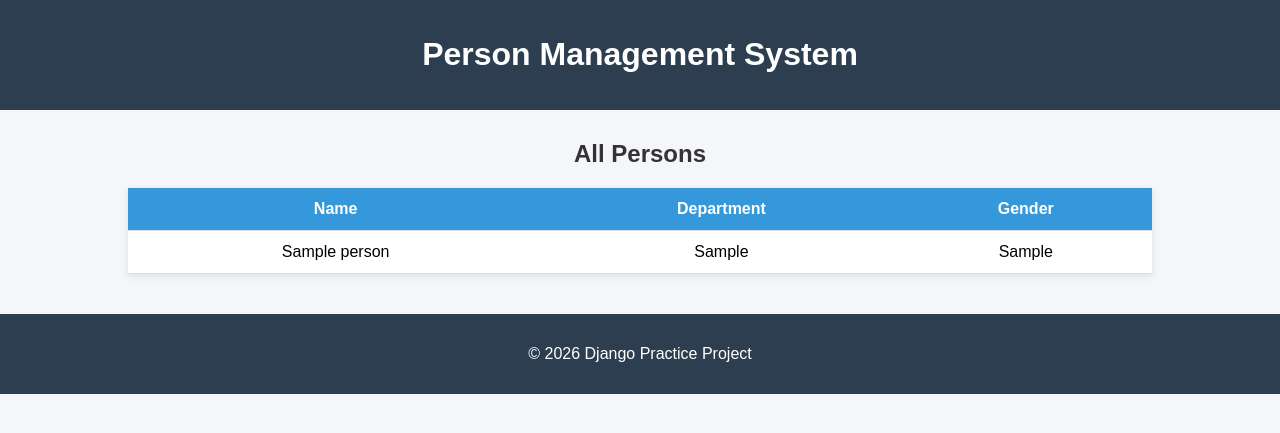
After one commit to abdulrehman538/Amperor-intern, a Django app: page /about/ in a window 1280 px wide. The commit adds this page. Shown: the top 433 px of the page. Run offline with Django 5.2, Linux system fonts and the light colour scheme; tables that the repository leaves empty hold one stand-in row (values such as "Sample post").

Commit message:
my day 8

```diff
--- /dev/null
+++ b/myapp/templates/about.html
@@ -0,0 +1,108 @@
+<!DOCTYPE html>
+<html lang="en">
+<head>
+    <meta charset="UTF-8">
+    <meta name="viewport" content="width=device-width, initial-scale=1.0">
+    <title>Person Management</title>
+
+    <style>
+    body {
+        font-family: Arial, sans-serif;
+        background-color: #f4f6f9;
+        margin: 0;
+        padding: 0;
+    }
+
+    header {
+        background-color: #2c3e50;
+        color: white;
+        padding: 15px;
+        text-align: center;
+    }
+
+    .container {
+        width: 80%;
+        margin: 30px auto;
+    }
+
+    h2 {
+        text-align: center;
+        color: #333;
+    }
+
+    table {
+        width: 100%;
+        border-collapse: collapse;
+        background: white;
+        box-shadow: 0 2px 8px rgba(0, 0, 0, 0.1);
+    }
+
+    table th,
+    table td {
+        padding: 12px;
+        text-align: center;
+        border-bottom: 1px solid #ddd;
+    }
+
+    table th {
+        background-color: #3498db;
+        color: white;
+    }
+
+    tr:hover {
+        background-color: #f1f1f1;
+    }
+
+    .empty {
+        text-align: center;
+        padding: 20px;
+        color: #888;
+    }
+
+    footer {
+        text-align: center;
+        padding: 15px;
+        margin-top: 40px;
+        background-color: #2c3e50;
+        color: white;
+    }
+    </style>
+</head>
+<body>
+
+<header>
+    <h1>Person Management System</h1>
+</header>
+
+<div class="container">
+    <h2>All Persons</h2>
+
+    <table>
+        <tr>
+            <th>Name</th>
+            <th>Department</th>
+            <th>Gender</th>
+        </tr>
+
+        {% if people %}
+            {% for person in people %}
+            <tr>
+                <td>{{ person.name }}</td>
+                <td>{{ person.department }}</td>
+                <td>{{ person.gender }}</td>
+            </tr>
+            {% endfor %}
+        {% else %}
+            <tr>
+                <td colspan="3" class="empty">No data available</td>
+            </tr>
+        {% endif %}
+    </table>
+</div>
+
+<footer>
+    <p>&copy; 2026 Django Practice Project</p>
+</footer>
+
+</body>
+</html>
--- a/myapp/templates/home.html
+++ b/myapp/templates/home.html
@@ -40,5 +40,8 @@
         <p>No result found</p>
     {% endif %}
 
+   <form action="{% url 'about' %}">
+    <button type="submit">Go to About Page</button>
+   </form>
 </body>
 </html>
--- a/myapp/views.py
+++ b/myapp/views.py
@@ -1,16 +1,40 @@
-from django.shortcuts import render
-from .models import Person   # 👈 import model
+from django.shortcuts import redirect, render
+
+from .models import Person
+
 
 def home(request):
     result = None
+    searched = False
 
     if request.method == "POST":
+        searched = True
         ids = request.POST.get("id")
 
         if ids:
             try:
-                result = Person.objects.get(id=int(ids))   # 👈 THIS LINE
-            except Person.DoesNotExist:
+                result = Person.objects.get(id=int(ids))
+            except (Person.DoesNotExist, ValueError):
                 result = None
 
-    return render(request, "home.html", {"result": result})
+    return render(request, "home.html", {"result": result, "searched": searched})
+
+
+def about(request):
+    people = Person.objects.all()
+    return render(request, "about.html", {"people": people})
+
+
+def login_view(request):
+    error = None
+
+    if request.method == "POST":
+        email = request.POST.get("email")
+        password = request.POST.get("password")
+
+        if email == "abdule" and password == "konan":
+            return redirect("home")
+
+        error = "Invalid credentials"
+
+    return render(request, "login.html", {"error": error})
--- a/myproject/urls.py
+++ b/myproject/urls.py
@@ -16,9 +16,11 @@ Including another URLconf
 """
 from django.contrib import admin
 from django.urls import path
-from myapp.views import home
+from myapp import views
 
 urlpatterns = [
     path('admin/', admin.site.urls),
-    path('', home,),
+    path('', views.login_view, name='login'),
+    path('home/', views.home, name='home'),
+    path('about/', views.about, name='about'),
 ]
```
Also changed, not shown: myapp/templates/login.html (added, +28 -0 lines).
